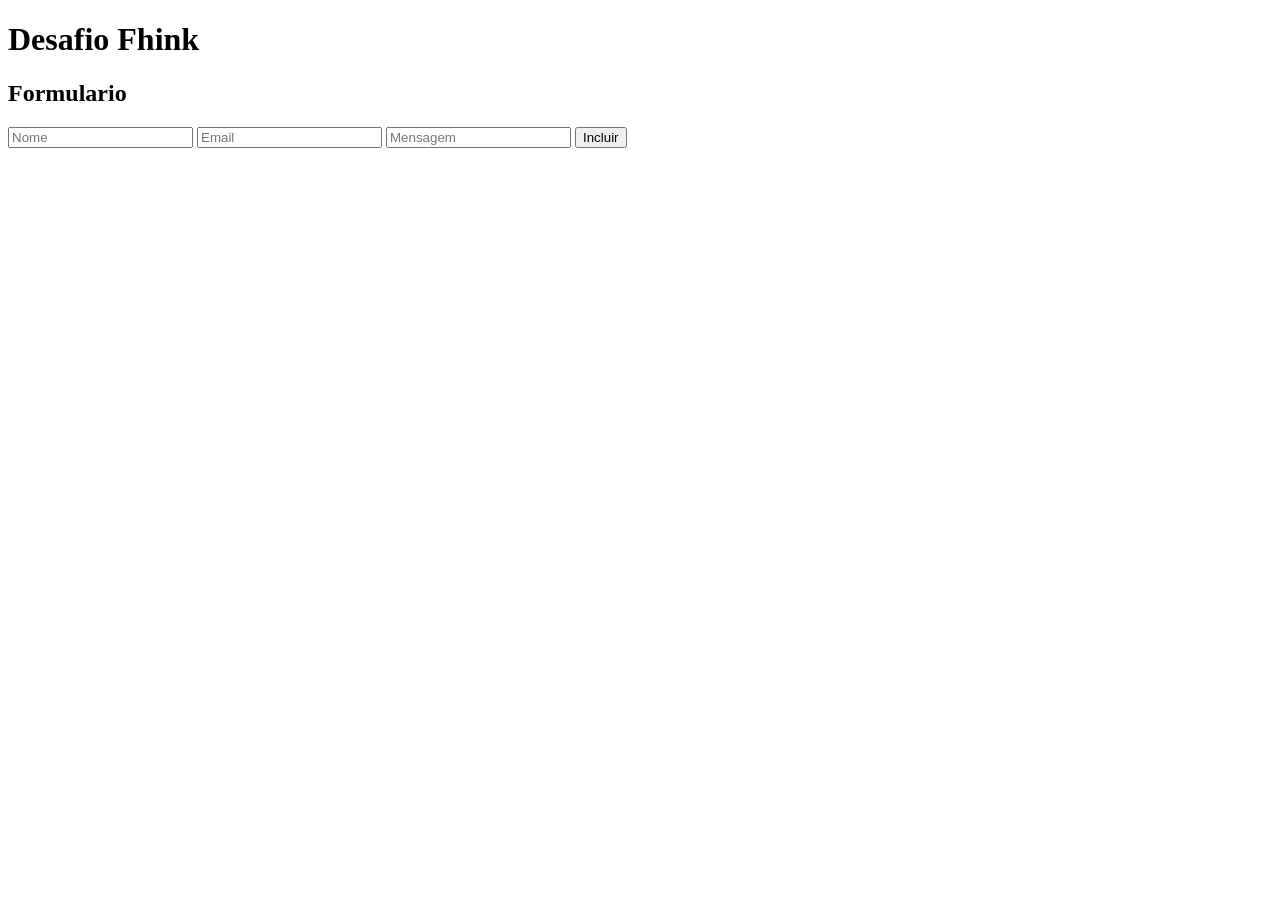
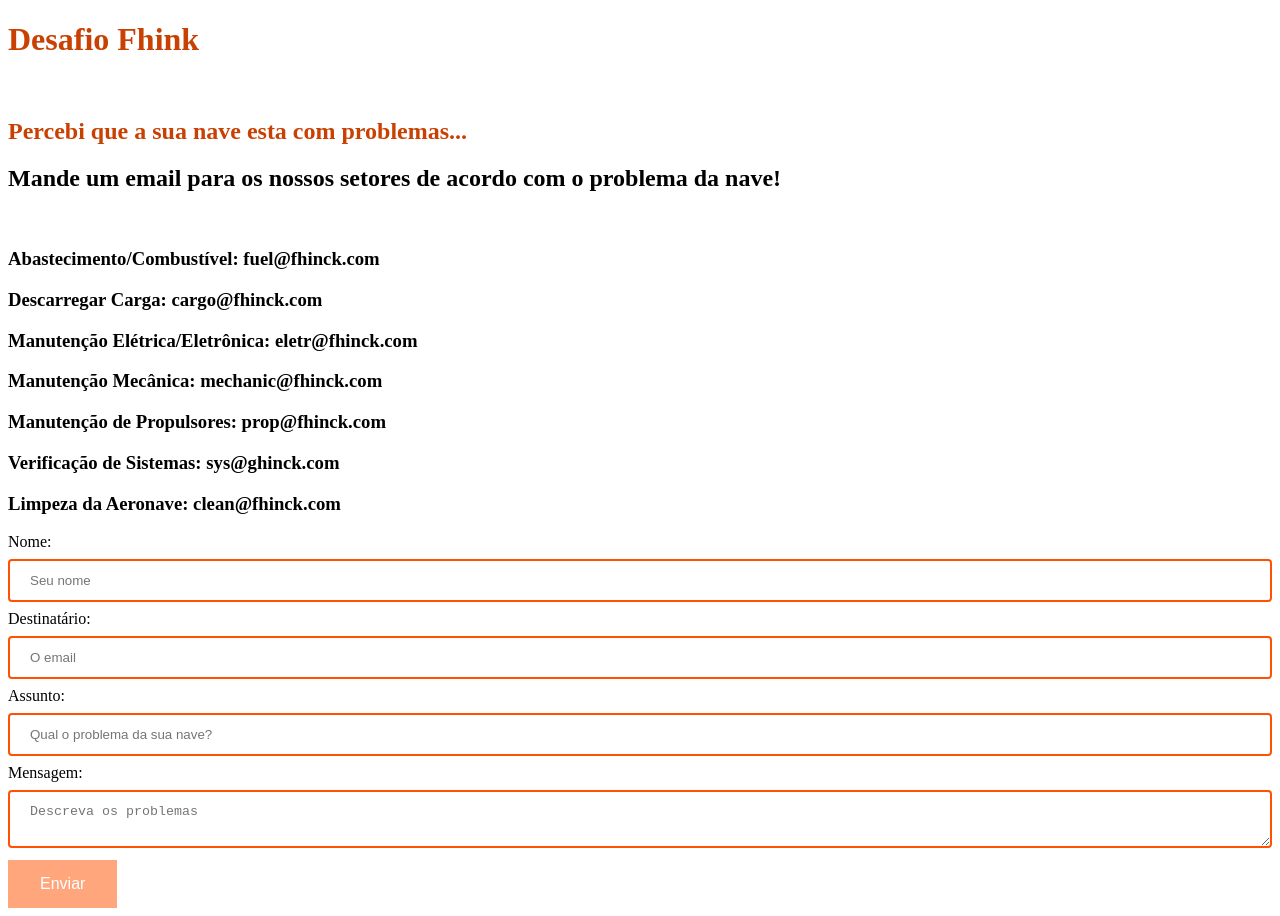
Before and after one commit to Michele-Camargo/fhinck_frontend, a website: page source/index.html in a window 1280 px wide. Before the commit the page ends 800 px from the top, so only its background shows below. Drawn offline with Linux system fonts and the light colour scheme.

Commit message:
Melhorando o front end com um pouco de css e tbm adição dos emails dos responsaveis por manuntencao das naves e adição de instruções no readme

```diff
--- a/package.json
+++ b/package.json
@@ -4,7 +4,8 @@
   "description": "Front-end do desafio da Fhink",
   "main": "index.js",
   "scripts": {
-    "test": "echo \"Error: no test specified\" && exit 1"
+    "test": "echo \"Error: no test specified\" && exit 1",
+    "start": "npm install && http-server source -p 3003"
   },
   "repository": {
     "type": "git",
@@ -17,6 +18,6 @@
   },
   "homepage": "https://github.com/Michele-Camargo/fhink_frontend#readme",
   "dependencies": {
-    "express": "^4.16.4"
+    "http-server": "^0.11.1"
   }
 }
--- a/source/index.html
+++ b/source/index.html
@@ -1,32 +1,89 @@
 <!DOCTYPE html>
 <html lang="en">
+
 <head>
     <meta charset="UTF-8">
     <meta name="viewport" content="width=device-width, initial-scale=1.0">
     <meta http-equiv="X-UA-Compatible" content="ie=edge">
     <title>Desafio Fhink</title>
+    <style>
+        h1{
+        color:rgb(201, 65, 2)
+    }
+    h3{
+        font-size: 20pxl
+    }
+    input{
+        width: 12%;
+    }
+    input[type=text] {
+    width: 100%;
+    padding: 12px 20px;
+    margin: 8px 0;
+    box-sizing: border-box;
+    border: 2px solid rgb(255, 81, 0);
+    border-radius: 4px;
+    }
+    input[type=email] {
+    width: 100%;
+    padding: 12px 20px;
+    margin: 8px 0;
+    box-sizing: border-box;
+    border: 2px solid rgb(255, 81, 0);
+    border-radius: 4px;
+    }
+    textarea[name=message] {
+    width: 100%;
+    padding: 12px 20px;
+    margin: 8px 0;
+    box-sizing: border-box;
+    border: 2px solid rgb(255, 81, 0);
+    border-radius: 4px;
+    }
+    button {
+    background-color: rgb(255, 166, 125);
+    border: none;
+    color: white;
+    padding: 15px 32px;
+    display: inline-block;
+    font-size: 16px;
+    cursor: pointer;
+}
+    </style>
 </head>
+
 <body>
     <header>
         <h1>Desafio Fhink</h1>
     </header>
     <nav>
-        <h1>Formulario</h1>
+        <br>
+        <h1>Percebi que a sua nave esta com problemas...</h1>
+        <h2>Mande um email para os nossos setores de acordo com o problema da nave!</h2><br>
+        <h3>Abastecimento/Combustível: fuel@fhinck.com</h3>
+        <h3>Descarregar Carga: cargo@fhinck.com</h3>
+        <h3>Manutenção Elétrica/Eletrônica: eletr@fhinck.com</h3>
+        <h3>Manutenção Mecânica: mechanic@fhinck.com</h3>
+        <h3>Manutenção de Propulsores: prop@fhinck.com</h3>
+        <h3>Verificação de Sistemas: sys@ghinck.com</h3>
+        <h3>Limpeza da Aeronave: clean@fhinck.com</h3>
 
-            <form action="http://localhost:3004/usuarios" method="POST">
-                <input type="text" name="nome" placeholder="Nome" required>
-                <input type="email" name="email" placeholder="Email" required>
-                <input type="text" name="message" placeholder="Mensagem" required>
-                <button>Incluir</button>
-            </form>
+        <form action="http://localhost:3004/sendEmail" method="POST">
+            Nome: <input type="text" name="nome" placeholder="Seu nome" required><br>
+            Destinatário:<input type="email" name="email" placeholder="O email" required><br>
+            Assunto: <input type="text" name="subject" placeholder="Qual o problema da sua nave?" required><br>
+            Mensagem:<textarea name="message" placeholder="Descreva os problemas" required></textarea><br>
+            <button>Enviar</button>
+        </form>
     </nav>
     <section></section>
     <footer>
 
     </footer>
-  <script>
+    <script>
 
 
-  </script>
+    </script>
 </body>
+
 </html>
```
Also changed, not shown: README.md, 1 other file.
